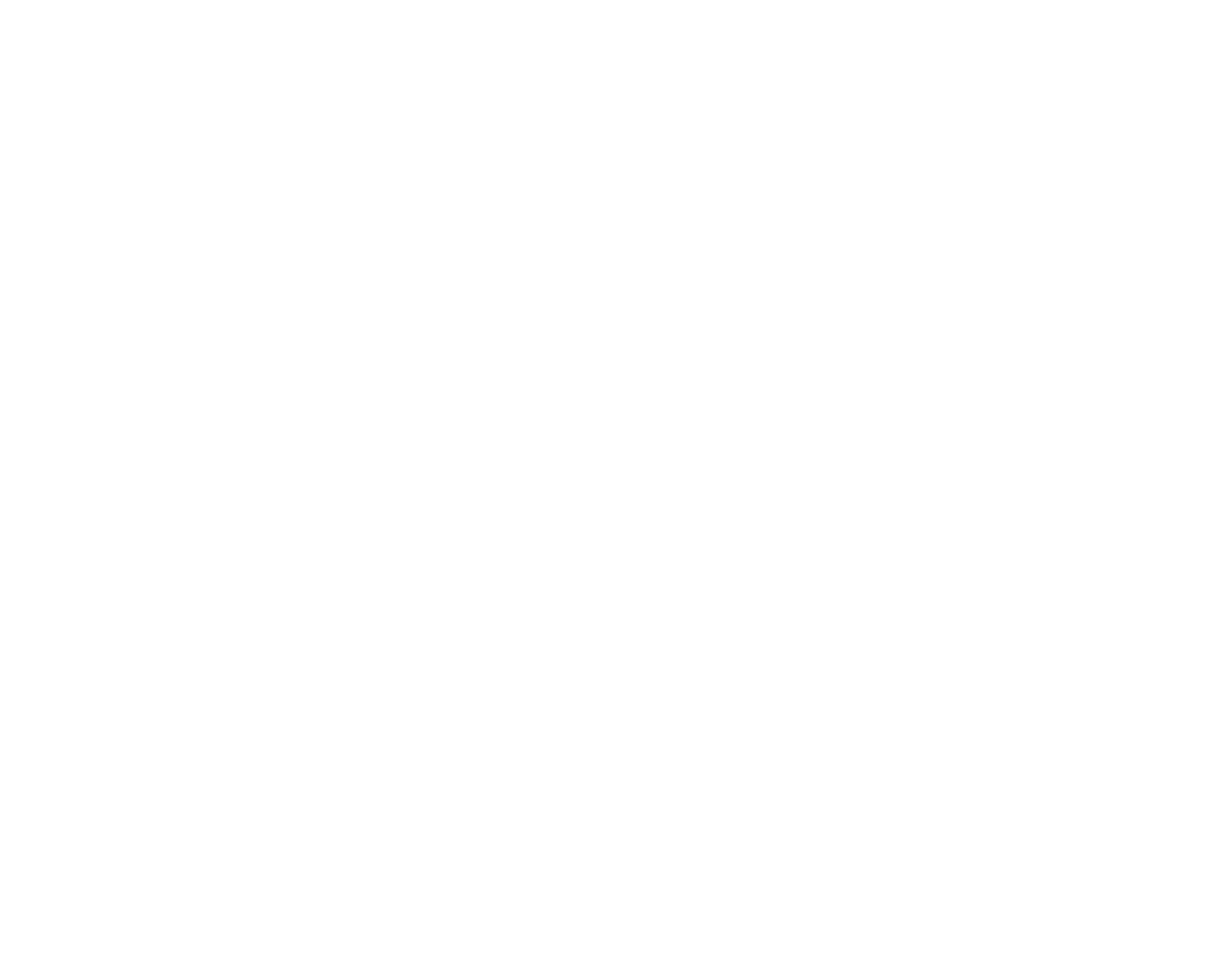
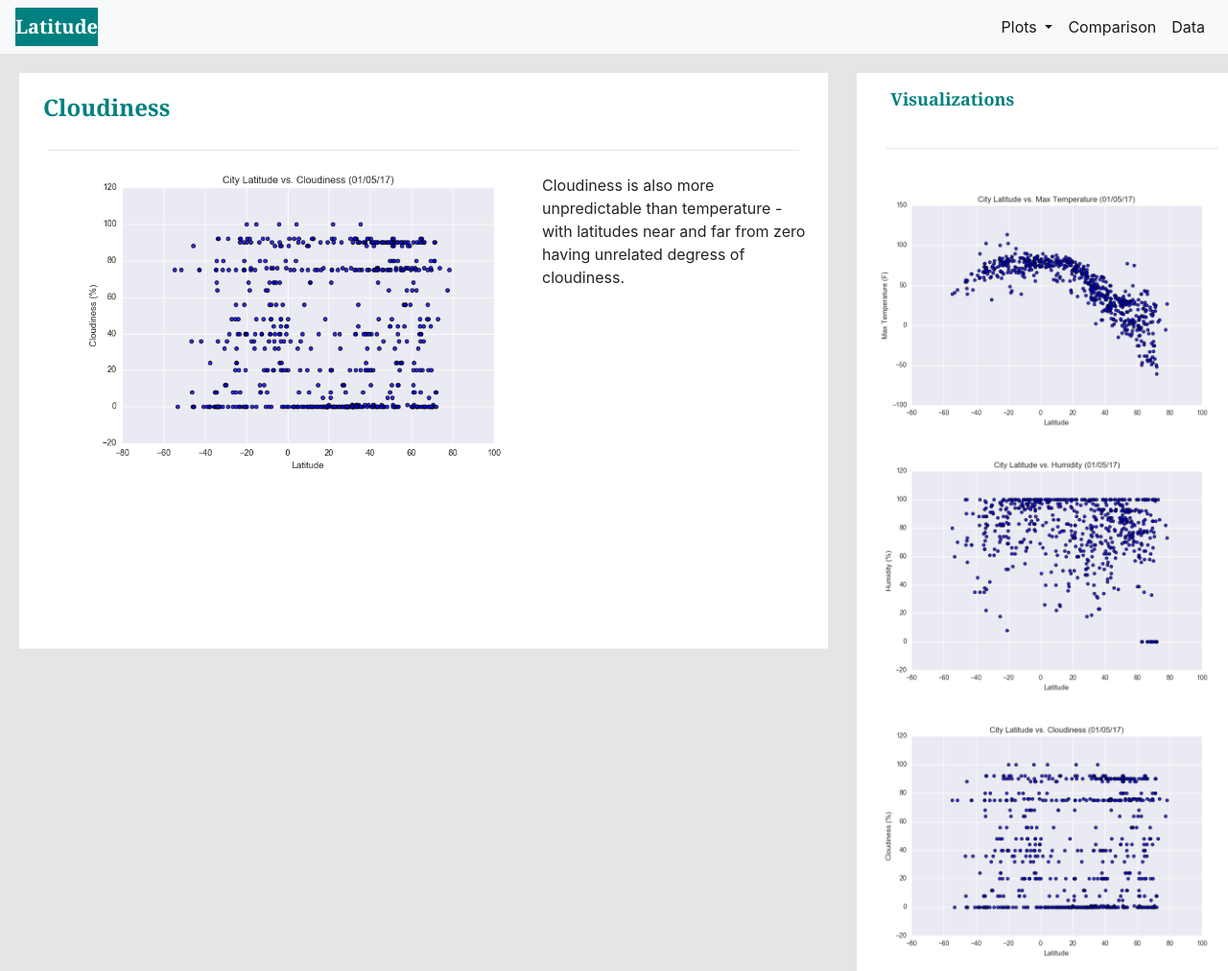
Before and after one commit to apatnoe/Homework_11, a plain HTML site: page cloud.html in a window 1280 px wide. Shown: the top 1012 px of the page at 96% size. Before the commit the page ends 800 px from the top, so only its background shows below. Drawn offline with nearby package versions, Linux system fonts and the light colour scheme.

Commit message:
final final

```diff
--- a/cloud.html
+++ b/cloud.html
@@ -0,0 +1,76 @@
+<!DOCTYPE html>
+<html lang="en">
+
+<head>
+  <meta charset="UTF-8">
+  <title>Patnoe - Homework 11</title>
+  <link rel="stylesheet" href="https://stackpath.bootstrapcdn.com/bootstrap/4.3.1/css/bootstrap.min.css" integrity="sha384-ggOyR0iXCbMQv3Xipma34MD+dH/1fQ784/j6cY/iJTQUOhcWr7x9JvoRxT2MZw1T" crossorigin="anonymous">
+  <link rel="stylesheet" href="style.css">
+</head>
+
+<body>
+
+    <nav class="navbar navbar-expand-lg navbar-light bg-light">
+        <a class="navbar-brand" href="https://apatnoe.github.io/Homework_11/">Latitude</a>
+        <button class="navbar-toggler" type="button" data-toggle="collapse" data-target="#navbarSupportedContent" aria-controls="navbarSupportedContent" aria-expanded="false" aria-label="Toggle navigation">
+          <span class="navbar-toggler-icon"></span>
+        </button>
+
+        <div class="collapse navbar-collapse" id="navbarSupportedContent">
+          <ul class="navbar-nav">
+            <li class="nav-item dropdown active">
+                <a class="nav-link dropdown-toggle" href="#" id="navbarDropdown" role="button" data-toggle="dropdown" aria-haspopup="true" aria-expanded="false">
+                  Plots
+                </a>
+                <div class="dropdown-menu" aria-labelledby="navbarDropdown">
+                  <a class="dropdown-item" href="max_temp.html">Max Temperature</a>
+                  <a class="dropdown-item" href="humid.html">Humidity</a>
+                  <a class="dropdown-item" href="cloud.html">Cloudiness</a>
+                  <a class="dropdown-item" href="windspeed.html">Windspeed</a>
+                </div>
+            </li>
+            <li class="nav-item active">
+              <a class="nav-link" href="compare.html">Comparison</a>
+            </li>
+            <li class="nav-item active">
+              <a class="nav-link" href="table.html">Data</a>
+            </li>
+        </ul>
+      </div>
+    </nav>
+
+      <div class="row">
+        <div class="col-md-8">
+          <div class="container" style="display: block;" id = "plot_container">
+                <h1 class="display" id = 'main_header'>Cloudiness</h1>
+                <hr class="my-1" style="margin:15px;">
+                <img src = "Resources/assets/images/Fig3.png" class ="float-left" alt="Responsive image" id = "plot_image">
+                <p id = 'p2'>Cloudiness is also more unpredictable than temperature - with latitudes near and far from zero having unrelated degress of cloudiness.
+                </p>
+            </div>
+        </div>
+        <div class="col-md-4">
+          <div class="container" id = "visualization_container">
+                <h1 class="display" id = 'visualization_header'>Visualizations</h1>
+                <hr class="my-4" style="margin:15px;">
+                <div class = "row" id = 'img_row_grid'>
+                    <div class="col" id = 'img_col_grid'>
+                    <a href='max_temp.html'><img src = "Resources/assets/images/Fig1.png"></a>
+                    <a href='humid.html'><img src = "Resources/assets/images/Fig2.png"></a>
+                    <a href='cloud.html'><img src = "Resources/assets/images/Fig3.png"></a>
+                    <a href='windspeed.html'><img src = "Resources/assets/images/Fig4.png"></a>
+                    </div>
+                </div>
+            </div>
+        </div>
+      </div>
+      </div>
+
+
+<script src="https://code.jquery.com/jquery-3.3.1.slim.min.js" integrity="sha384-q8i/X+965DzO0rT7abK41JStQIAqVgRVzpbzo5smXKp4YfRvH+8abtTE1Pi6jizo" crossorigin="anonymous"></script>
+<script src="https://cdnjs.cloudflare.com/ajax/libs/popper.js/1.14.7/umd/popper.min.js" integrity="sha384-UO2eT0CpHqdSJQ6hJty5KVphtPhzWj9WO1clHTMGa3JDZwrnQq4sF86dIHNDz0W1" crossorigin="anonymous"></script>
+<script src="https://stackpath.bootstrapcdn.com/bootstrap/4.3.1/js/bootstrap.min.js" integrity="sha384-JjSmVgyd0p3pXB1rRibZUAYoIIy6OrQ6VrjIEaFf/nJGzIxFDsf4x0xIM+B07jRM" crossorigin="anonymous"></script>
+
+</body>
+
+</html>
--- a/style.css
+++ b/style.css
@@ -68,6 +68,7 @@
 
     #p2{
         padding-bottom: 20px;
+        padding-top: 20px;
     }
 
 /*-- visualization side bar page*/
@@ -144,7 +145,7 @@
     background-color: white;
     margin-top: 20px;
     margin-left: 20px;
-    min-height: 300px;
+    min-height: 600px;
     display: block !important;
 }
 
```
